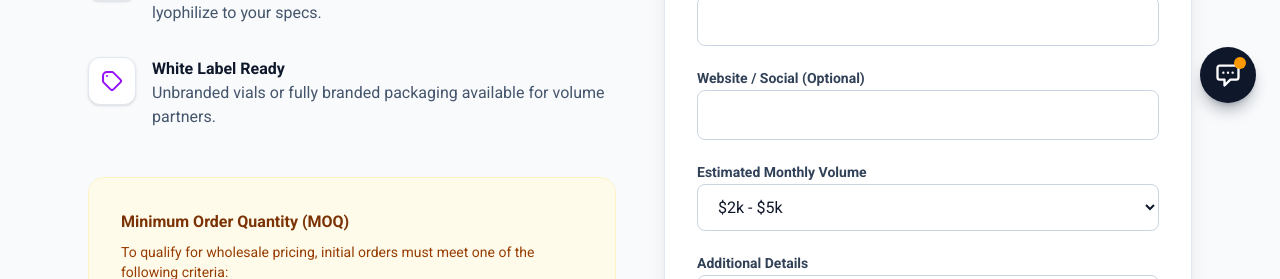
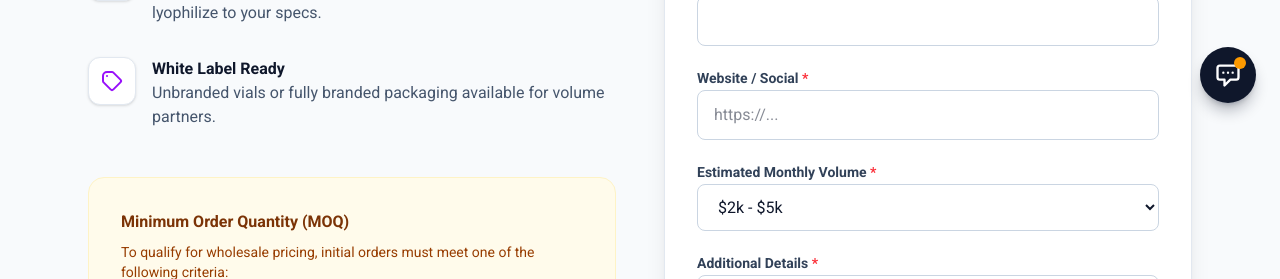
Before and after one commit to alexcarney460-hue/Vikinglabs, a Next.js app: page /wholesale in a window 1280 px wide. Shown: the part 673-952 px from the top of the page. Built offline with nearby package versions, Linux system fonts and the light colour scheme.

Commit message:
Make all form fields required across Affiliate, Contact, and Wholesale forms

```diff
--- a/src/components/forms/AffiliateForm.tsx
+++ b/src/components/forms/AffiliateForm.tsx
@@ -73,46 +73,50 @@ export default function AffiliateForm() {
       </div>
 
       <div className="space-y-2">
-        <label className="text-sm font-bold text-slate-700">Primary Handle / URL</label>
+        <label className="text-sm font-bold text-slate-700">Primary Handle / URL <span className="text-red-500">*</span></label>
         <input
           type="text"
           value={form.socialHandle}
           onChange={handleChange('socialHandle')}
           placeholder="@username or https://..."
+          required
           className="w-full rounded-lg border border-slate-300 px-4 py-3 text-slate-900 focus:border-amber-500 focus:ring-1 focus:ring-amber-500"
         />
       </div>
 
       <div className="grid gap-5 sm:grid-cols-2">
         <div className="space-y-2">
-          <label className="text-sm font-bold text-slate-700">Audience Size</label>
+          <label className="text-sm font-bold text-slate-700">Audience Size <span className="text-red-500">*</span></label>
           <input
             type="text"
             value={form.audienceSize}
             onChange={handleChange('audienceSize')}
             placeholder="e.g. 50k subscribers"
+            required
             className="w-full rounded-lg border border-slate-300 px-4 py-3 text-slate-900 focus:border-amber-500 focus:ring-1 focus:ring-amber-500"
           />
         </div>
         <div className="space-y-2">
-          <label className="text-sm font-bold text-slate-700">Primary Channels</label>
+          <label className="text-sm font-bold text-slate-700">Primary Channels <span className="text-red-500">*</span></label>
           <input
             type="text"
             value={form.channels}
             onChange={handleChange('channels')}
             placeholder="YouTube, TikTok, Email List, etc."
+            required
             className="w-full rounded-lg border border-slate-300 px-4 py-3 text-slate-900 focus:border-amber-500 focus:ring-1 focus:ring-amber-500"
           />
         </div>
       </div>
 
       <div className="space-y-2">
-        <label className="text-sm font-bold text-slate-700">Notes / Pitch</label>
+        <label className="text-sm font-bold text-slate-700">Notes / Pitch <span className="text-red-500">*</span></label>
         <textarea
           rows={4}
           value={form.notes}
           onChange={handleChange('notes')}
           placeholder="Tell us about your audience and content style."
+          required
           className="w-full rounded-lg border border-slate-300 px-4 py-3 text-slate-900 focus:border-amber-500 focus:ring-1 focus:ring-amber-500"
         ></textarea>
       </div>
--- a/src/components/forms/ContactForm.tsx
+++ b/src/components/forms/ContactForm.tsx
@@ -77,11 +77,12 @@ export default function ContactForm() {
       </div>
 
       <div className="space-y-2">
-        <label htmlFor="subject" className="text-sm font-bold text-slate-700">Subject</label>
+        <label htmlFor="subject" className="text-sm font-bold text-slate-700">Subject <span className="text-red-500">*</span></label>
         <select
           id="subject"
           value={form.subject}
           onChange={handleChange('subject')}
+          required
           className="w-full rounded-lg border border-slate-300 bg-white px-4 py-3 text-slate-900 focus:border-amber-500 focus:outline-none focus:ring-1 focus:ring-amber-500 shadow-sm transition-all"
         >
           <option>Order Inquiry</option>
--- a/src/components/forms/WholesaleForm.tsx
+++ b/src/components/forms/WholesaleForm.tsx
@@ -84,20 +84,23 @@ export default function WholesaleForm() {
       </div>
 
       <div className="space-y-2">
-        <label className="text-sm font-bold text-slate-700">Website / Social (Optional)</label>
+        <label className="text-sm font-bold text-slate-700">Website / Social <span className="text-red-500">*</span></label>
         <input
           type="text"
           value={form.website}
           onChange={handleChange('website')}
+          placeholder="https://..."
+          required
           className="w-full rounded-lg border border-slate-300 px-4 py-3 text-slate-900 focus:border-amber-500 focus:ring-1 focus:ring-amber-500 outline-none"
         />
       </div>
 
       <div className="space-y-2">
-        <label className="text-sm font-bold text-slate-700">Estimated Monthly Volume</label>
+        <label className="text-sm font-bold text-slate-700">Estimated Monthly Volume <span className="text-red-500">*</span></label>
         <select
           value={form.volume}
           onChange={handleChange('volume')}
+          required
           className="w-full rounded-lg border border-slate-300 px-4 py-3 text-slate-900 focus:border-amber-500 focus:ring-1 focus:ring-amber-500 outline-none bg-white"
         >
           <option>$2k - $5k</option>
@@ -108,12 +111,13 @@ export default function WholesaleForm() {
       </div>
 
       <div className="space-y-2">
-        <label className="text-sm font-bold text-slate-700">Additional Details</label>
+        <label className="text-sm font-bold text-slate-700">Additional Details <span className="text-red-500">*</span></label>
         <textarea
           rows={3}
           value={form.details}
           onChange={handleChange('details')}
           placeholder="Tell us about your needs..."
+          required
           className="w-full rounded-lg border border-slate-300 px-4 py-3 text-slate-900 focus:border-amber-500 focus:ring-1 focus:ring-amber-500 outline-none"
         ></textarea>
       </div>
```
